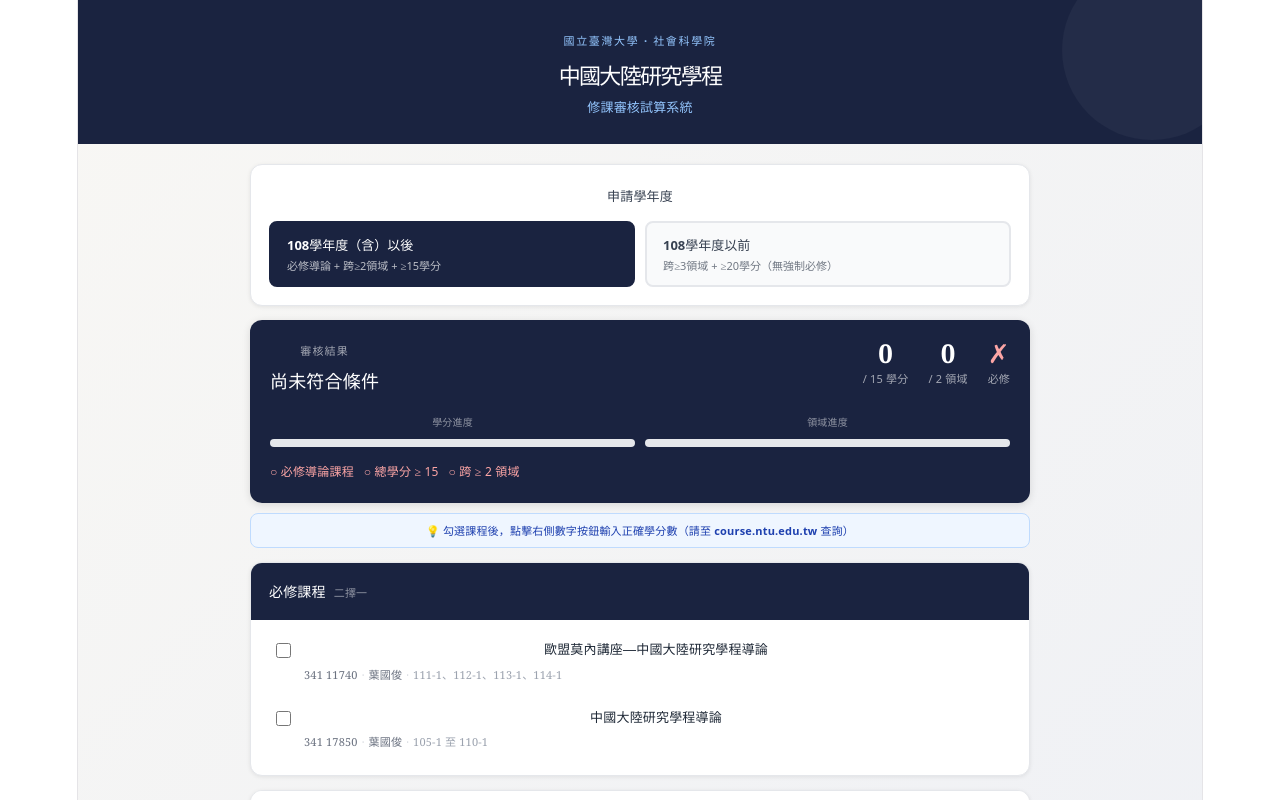
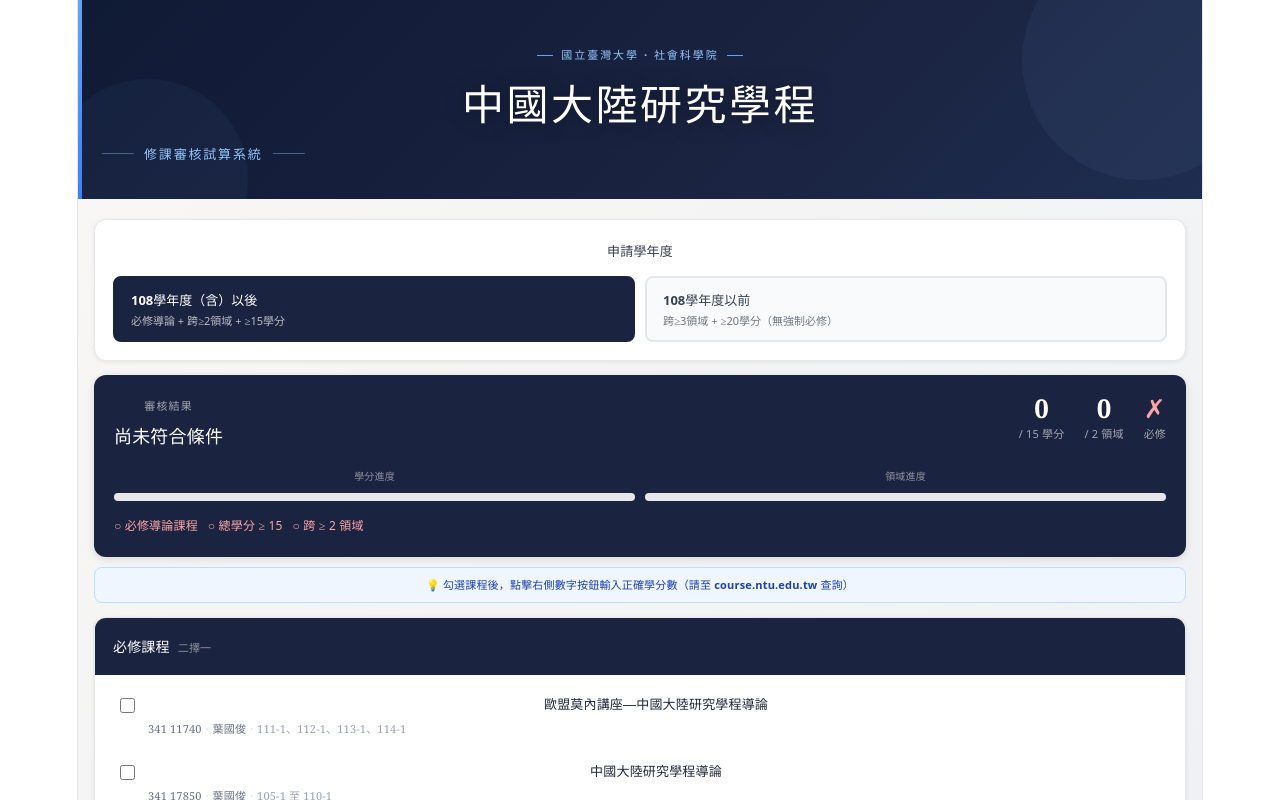
Before and after one commit to yrsun68433/china-checker, a React (Vite) app: page / in a window 1280 px wide. Shown: the top 800 px of the page. Built offline with nearby package versions, Linux system fonts and the light colour scheme.

Commit message:
Update App.jsx

```diff
--- a/src/App.jsx
+++ b/src/App.jsx
@@ -239,18 +239,59 @@
     <div style={{ fontFamily: "'Noto Serif TC', Georgia, serif", minHeight: "100vh", background: "linear-gradient(135deg, #f8f7f4 0%, #eef0f5 100%)", paddingBottom: 60 }}>
 
       {/* Header */}
-      <div style={{ background: "#1a2340", padding: "28px 24px 24px", overflow: "hidden", position: "relative" }}>
-        <div style={{ position: "absolute", top: -40, right: -40, width: 180, height: 180, borderRadius: "50%", background: "rgba(255,255,255,0.04)" }} />
-        <div style={{ maxWidth: 780, margin: "0 auto", position: "relative" }}>
-          <div style={{ fontSize: 11, color: "#93c5fd", letterSpacing: "0.15em", fontWeight: 600, marginBottom: 8, fontFamily: "system-ui" }}>
+      <div style={{
+        background: "linear-gradient(135deg, #0f1a35 0%, #1a2340 60%, #1e2d50 100%)",
+        padding: "36px 24px 32px",
+        overflow: "hidden",
+        position: "relative",
+      }}>
+        {/* decorative circles */}
+        <div style={{ position: "absolute", top: -60, right: -60, width: 240, height: 240, borderRadius: "50%", background: "rgba(147,197,253,0.05)" }} />
+        <div style={{ position: "absolute", bottom: -80, left: -30, width: 200, height: 200, borderRadius: "50%", background: "rgba(147,197,253,0.04)" }} />
+        {/* left accent bar */}
+        <div style={{ position: "absolute", left: 0, top: 0, bottom: 0, width: 4, background: "linear-gradient(to bottom, #60a5fa, #3b82f6)" }} />
+
+        <div style={{ position: "relative" }}>
+          {/* top label */}
+          <div style={{
+            display: "inline-flex", alignItems: "center", gap: 8,
+            fontSize: 11, color: "#93c5fd", letterSpacing: "0.18em",
+            fontWeight: 600, marginBottom: 14, fontFamily: "system-ui",
+          }}>
+            <div style={{ width: 16, height: 1, background: "#60a5fa" }} />
             國立臺灣大學 · 社會科學院
+            <div style={{ width: 16, height: 1, background: "#60a5fa" }} />
           </div>
-          <h1 style={{ margin: 0, fontSize: 22, fontWeight: 800, color: "#fff" }}>中國大陸研究學程</h1>
-          <p style={{ margin: "6px 0 0", fontSize: 13, color: "#93c5fd", fontFamily: "system-ui" }}>修課審核試算系統</p>
+
+          {/* main title */}
+          <h1 style={{
+            margin: 0,
+            fontSize: "clamp(28px, 6vw, 42px)",
+            fontWeight: 900,
+            color: "#fff",
+            letterSpacing: "0.06em",
+            lineHeight: 1.1,
+            fontFamily: "'Noto Serif TC', 'Source Han Serif TC', serif",
+            textShadow: "0 2px 20px rgba(0,0,0,0.4)",
+          }}>
+            中國大陸研究學程
+          </h1>
+
+          {/* subtitle */}
+          <div style={{ display: "flex", alignItems: "center", gap: 10, marginTop: 12 }}>
+            <div style={{ height: 1, width: 32, background: "rgba(147,197,253,0.4)" }} />
+            <p style={{
+              margin: 0, fontSize: 13, color: "#93c5fd",
+              fontFamily: "system-ui", letterSpacing: "0.14em", fontWeight: 500,
+            }}>
+              修課審核試算系統
+            </p>
+            <div style={{ height: 1, width: 32, background: "rgba(147,197,253,0.4)" }} />
+          </div>
         </div>
       </div>
 
-      <div style={{ maxWidth: 780, margin: "0 auto", padding: "0 16px" }}>
+      <div style={{ padding: "0 16px" }}>
 
         {/* Cohort selector */}
         <div style={{ background: "#fff", borderRadius: 12, padding: 18, marginTop: 20, boxShadow: "0 1px 4px rgba(0,0,0,0.08)", border: "1px solid #e5e7eb" }}>
@@ -461,7 +502,7 @@
 
         {/* Footer note */}
         <div style={{ marginTop: 20, padding: "12px 16px", background: "#fffbeb", border: "1px solid #fcd34d", borderRadius: 10, fontSize: 11, color: "#78350f", lineHeight: 1.7, fontFamily: "system-ui" }}>
-          <strong>注意：</strong>
+          <strong>⚠️ 注意：</strong>
           {cohort === "after108"
             ? "108學年度（含）以後申請者，須修畢必修導論（二擇一），並跨選至少 2 個領域，總學分達 15 學分以上。"
             : "108學年度以前申請者，須跨選至少 3 個領域，總學分達 20 學分以上（無強制必修導論）。"}
```
